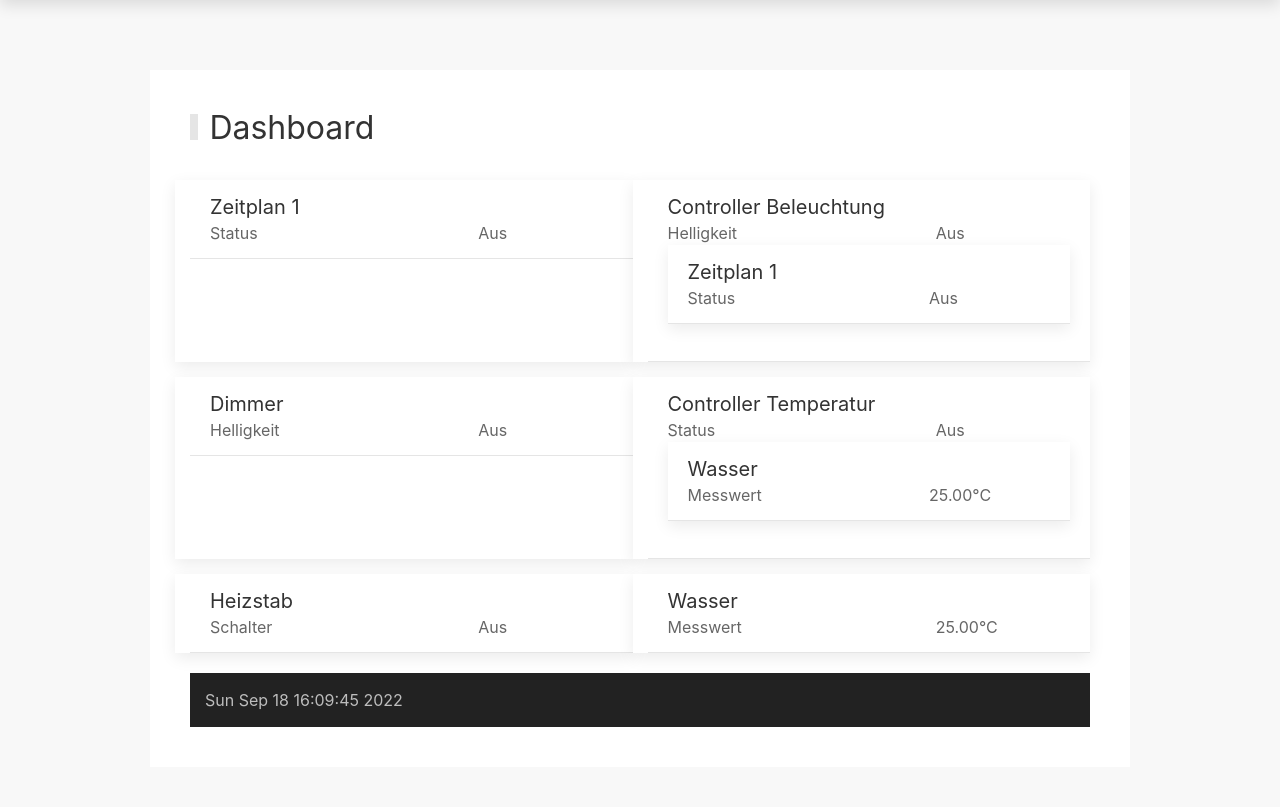
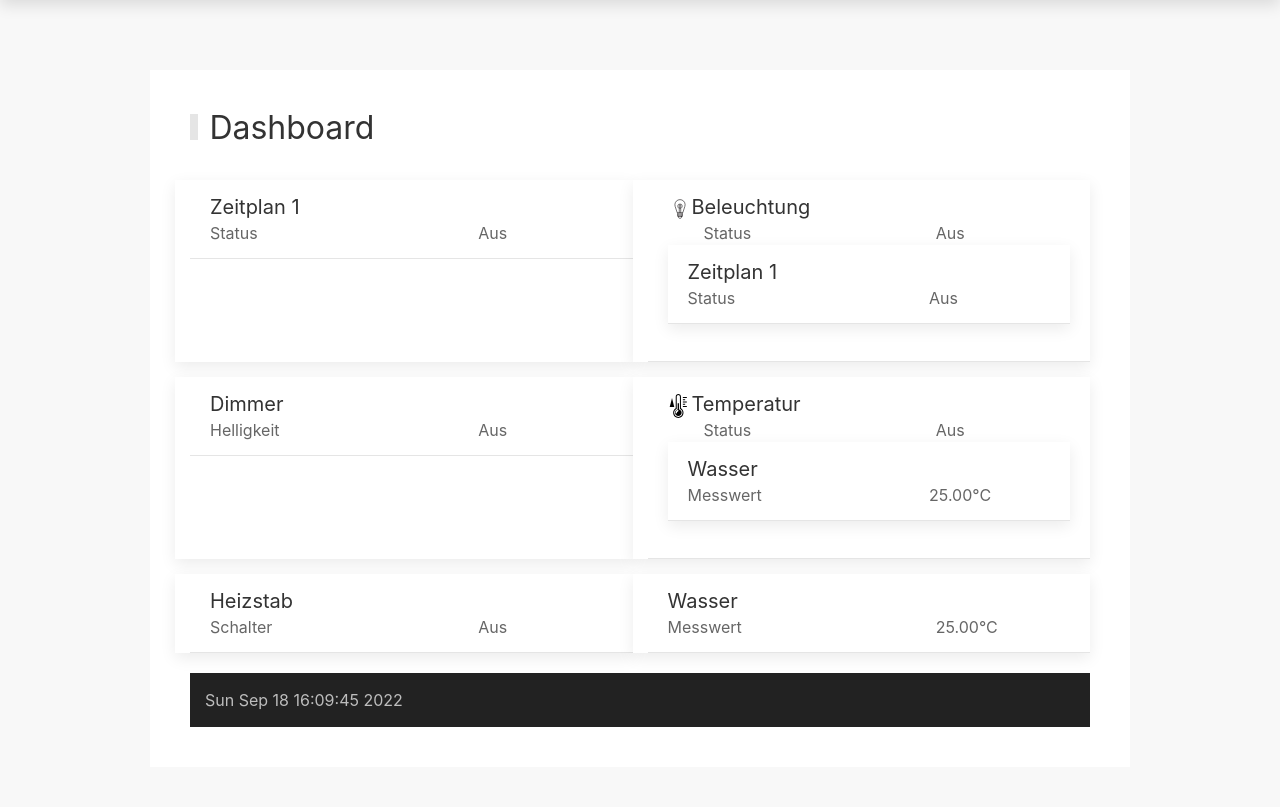
Before and after one commit to schwabix-1311/aquaPI, a Flask app: page / in a window 1280 px wide. Shown: the part 55-862 px from the top of the page. Run offline with Flask 2, Linux system fonts and the light colour scheme; some libraries are stand-ins or nearby versions.

Commit message:
All current CtrlNodes now have Vue counterparts
Unit of input node is now propagated to CtrlNode and from there
auto-selects its UI icon.

```diff
--- a/aquaPi/machineroom/msg_nodes.py
+++ b/aquaPi/machineroom/msg_nodes.py
@@ -20,9 +20,9 @@ log.setLevel(logging.WARNING)
 
 
 def get_unit_limits(unit):
-    if unit in ('°C', 'C'):
+    if unit in ('°C'):
         limits = 'min="15" max="33"'
-    elif unit in ('F', '°F'):
+    elif unit in ('°F'):
         limits = 'min="59" max="90"'
     elif unit in ('pH'):
         limits = 'min="6.0" max="8.0"'
@@ -188,6 +188,7 @@ class Schedule(BusNode):
         self.hires = len(cronspec.split(' ')) > 5
         if not _cont:
             self.data = 0
+        self.unit = '%'
 
     def __getstate__(self):
         state = super().__getstate__()
@@ -371,6 +372,13 @@ class CtrlMinimum(Controller):
         state = super().__getstate__()
         state.update(threshold=self.threshold)
         state.update(hysteresis=self.hysteresis)
+
+        for inp in self.get_inputs(True):
+            if hasattr(inp,'unit'):
+                unit = inp.unit
+                break
+        state.update(unit=unit)
+
         log.debug('CtrlMinimum.getstate %r', state)
         return state
 
@@ -397,8 +405,6 @@ class CtrlMinimum(Controller):
 
     def get_renderdata(self):
         ret = super().get_renderdata()
-        ret.update(pretty_data='Ein' if self.data else 'Aus')
-        ret.update(label='Status')
         if self._in_data < (self.threshold - self.hysteresis) * 0.95:
             ret.update(alert=('LOW', 'err'))
         elif self.data:
@@ -406,7 +412,6 @@ class CtrlMinimum(Controller):
         return ret
 
     def get_settings(self):
-        unit = '?'
         for inp in self.get_inputs(True):
             if hasattr(inp,'unit'):
                 unit = inp.unit
@@ -443,6 +448,13 @@ class CtrlMaximum(Controller):
         state = super().__getstate__()
         state.update(threshold=self.threshold)
         state.update(hysteresis=self.hysteresis)
+
+        for inp in self.get_inputs(True):
+            if hasattr(inp,'unit'):
+                unit = inp.unit
+                break
+        state.update(unit=unit)
+
         log.debug('CtrlMaximum.getstate %r', state)
         return state
 
@@ -468,8 +480,6 @@ class CtrlMaximum(Controller):
 
     def get_renderdata(self):
         ret = super().get_renderdata()
-        ret.update(pretty_data='Ein' if self.data else 'Aus')
-        ret.update(label='Status')
         if self._in_data > (self.threshold + self.hysteresis) * 1.05:
             ret.update(alert=('HIGH', 'err'))
         elif self.data:
@@ -477,7 +487,6 @@ class CtrlMaximum(Controller):
         return ret
 
     def get_settings(self):
-        unit = '?'
         for inp in self.get_inputs(True):
             if hasattr(inp,'unit'):
                 unit = inp.unit
@@ -523,6 +532,7 @@ class CtrlLight(Controller):
     def __getstate__(self):
         state = super().__getstate__()
         state.update(fade_time=self.fade_time)
+        state.update(unit=self.unit)
         log.debug('CtrlLight.getstate %r', state)
         return state
 
@@ -574,8 +584,6 @@ class CtrlLight(Controller):
 
     def get_renderdata(self):
         ret = super().get_renderdata()
-        ret.update(pretty_data=('%.1f%s' % (self.data, self.unit)) if self.data else 'Aus')
-        ret.update(label='Helligkeit')
         if self.data > 0 and self.data < 100:
             # ret.update(alert=('%i' % self.data, 'act'))
             ret.update(alert=('+' if self.target > self.data else '-', 'act'))
--- a/aquaPi/static/home.js
+++ b/aquaPi/static/home.js
@@ -22,11 +22,13 @@ const App = {
             Vue.set(this.nodes, id, node)
         },
         async updateNode(id, addNew=false) {
-            if ((id in this.nodes) | addNew) {
-                //TODO: error handler - might loose connection
-                const response = await fetch('/api/node/' + id)
-                const node = await response.json()
-                this.setNode(id, node)
+            if (id !== undefined) {
+                if ((id in this.nodes) | addNew) {
+                    //TODO: error handler - might loose connection
+                    const response = await fetch('/api/node/' + id)
+                    const node = await response.json()
+                    this.setNode(id, node)
+                }
             }
         }
     }
--- a/aquaPi/static/v-comps.js
+++ b/aquaPi/static/v-comps.js
@@ -6,6 +6,26 @@
  * however there will be a mechanism to fall back on anchestors, to allow
  * quick implementation (import?) of new nodes W/O a Vue component
  */
+
+// SVG edit e.g. in LibreOffice.Draw, then https://iconly.io/tools/svg-cleaner (6K -> 1.5k!)
+const unit2icon = new Map([
+    ['°C', 'thermo.svg'],
+    ['°C.min', 'thermo_min.svg'],
+    ['°C.max', 'thermo_max.svg'],
+    ['°F', 'thermo.svg'],
+    ['°F.min', 'thermo_min.svg'],
+    ['°F.max', 'thermo_max.svg'],
+    ['pH', 'gas.svg'],
+    ['pH.min', 'gas_min.svg'],
+    ['pH.max', 'gas_max.svg'],
+    ['rH', 'faucet.svg'],
+    ['rH.min', 'faucet.svg'],
+    ['rH.max', 'faucet.svg'],
+    ['%.min', 'min.'],
+    ['%.max', 'max.svg'],
+    ['.min', 'min.'],
+    ['.max', 'max.svg'],
+]);
 
 const AnyNode = {
     delimiters: ['[[', ']]'],
@@ -119,17 +139,25 @@ const CtrlNode = {
         this.in_id = this.node.inputs.sender[0]
         await this.$root.updateNode(this.in_id, addNew=true)
     },
+    computed: {
+        decoration() {
+            return ''
+        }
+    },
     template: `
           <div class="uk-card uk-card-small uk-card-default">
             <div class="uk-card-header">
               <h1 class="uk-card-title uk-margin-remove-bottom">
-                <span v-if="node != undefined">Controller [[ node.name ]]</span>
+                <span v-if="node != undefined">
+                  Controller [[ node.name ]]
+                </span>
                 <span v-else>[[ id ]] loading ...</span>
               </h1>
               <div :hidden="!getAlert">
                 <div v-bind:class="getAlertClass">[[ getAlert ]]</div>
               </div
             </div>
+
             <div v-if="node != undefined" class="uk-card-body uk-padding-remove">
               <div class="uk-grid-collapse" uk-grid>
                 <div class="uk-width-2-3">
@@ -145,3 +173,129 @@ const CtrlNode = {
     `
 };
 Vue.component('CtrlNode', CtrlNode);
+
+const CtrlMinimum = {
+    extends: CtrlNode,
+    computed: {
+        decoration() {
+            ret = ''
+            if (this.node !== undefined)
+                icon = unit2icon.get(this.node.unit + '.min')
+                if (icon !== undefined)
+                    ret += `<img src="static/${icon}" style="width:24px;height:24px;">`
+                //ret += '<span uk-icon="icon: arrow-up; ratio: 1"></span>'
+            return ret
+        }
+    },
+    template: `
+          <div class="uk-card uk-card-small uk-card-default">
+            <div class="uk-card-header">
+              <h1 class="uk-card-title uk-margin-remove-bottom">
+                <span v-if="node != undefined">
+                  <span v-html="decoration"></span>[[ node.name ]]
+                </span>
+                <span v-else>[[ id ]] loading ...</span>
+              </h1>
+              <div :hidden="!getAlert">
+                <div v-bind:class="getAlertClass">[[ getAlert ]]</div>
+              </div
+            </div>
+
+            <div v-if="node != undefined" class="uk-card-body uk-padding-remove">
+              <div class="uk-grid-collapse" uk-grid>
+                <div class="uk-width-2-3">
+                  <img style="width:36px">Status
+                </div
+                <div class="uk-width-expand">
+                  [[ node.data ? 'Ein' : 'Aus' ]]
+                </div>
+              </div>
+              <component is='BusNode' :id='in_id' ></component><br/>
+            </div>
+          </div>
+    `
+};
+Vue.component('CtrlMinimum', CtrlMinimum);
+
+const CtrlMaximum = {
+    extends: CtrlNode,
+    computed: {
+        decoration() {
+            ret = ''
+            if (this.node !== undefined)
+                icon = unit2icon.get(this.node.unit + '.max')
+                if (icon !== undefined)
+                    ret += `<img src="static/${icon}" style="width:24px;height:24px;">`
+                //ret += '<span uk-icon="icon: arrow-down; ratio: 1"></span>'
+            return ret
+        }
+    },
+    template: `
+          <div class="uk-card uk-card-small uk-card-default">
+            <div class="uk-card-header">
+              <h1 class="uk-card-title uk-margin-remove-bottom">
+                <span v-if="node != undefined">
+                  <span v-html="decoration"></span>[[ node.name ]]
+                </span>
+                <span v-else>[[ id ]] loading ...</span>
+              </h1>
+              <div :hidden="!getAlert">
+                <div v-bind:class="getAlertClass">[[ getAlert ]]</div>
+              </div
+            </div>
+
+            <div v-if="node != undefined" class="uk-card-body uk-padding-remove">
+              <div class="uk-grid-collapse" uk-grid>
+                <div class="uk-width-2-3">
+                  <img style="width:36px">Status
+                </div
+                <div class="uk-width-expand">
+                  [[ node.data ? 'Ein' : 'Aus' ]]
+                </div>
+              </div>
+              <component is='BusNode' :id='in_id' ></component><br/>
+            </div>
+          </div>
+    `
+};
+Vue.component('CtrlMaximum', CtrlMaximum);
+
+const CtrlLight = {
+    extends: CtrlNode,
+    computed: {
+        decoration() {
+            ret = ''
+            if (this.node !== undefined)
+                ret = '<img src="static/light.svg" style="width:24px;height:24px;">'
+            return ret
+        }
+    },
+    template: `
+          <div class="uk-card uk-card-small uk-card-default">
+            <div class="uk-card-header">
+              <h1 class="uk-card-title uk-margin-remove-bottom">
+                <span v-if="node != undefined">
+                  <span v-html="decoration"></span>[[ node.name ]]
+                </span>
+                <span v-else>[[ id ]] loading ...</span>
+              </h1>
+              <div :hidden="!getAlert">
+                <div v-bind:class="getAlertClass">[[ getAlert ]]</div>
+              </div
+            </div>
+
+            <div v-if="node != undefined" class="uk-card-body uk-padding-remove">
+              <div class="uk-grid-collapse" uk-grid>
+                <div class="uk-width-2-3">
+                  <img style="width:36px">Status
+                </div
+                <div class="uk-width-expand">
+                  [[ node.data==100 ? 'Ein' : node.data == 0 ? 'Aus' : node.data.toFixed(2).toString() + node.unit ]]
+                </div>
+              </div>
+              <component is='BusNode' :id='in_id' ></component><br/>
+            </div>
+          </div>
+    `
+};
+Vue.component('CtrlLight', CtrlLight);
--- a/aquaPi/templates/pages/home.html.jinja2
+++ b/aquaPi/templates/pages/home.html.jinja2
@@ -20,7 +20,7 @@
             {% for node in update %}
                 {% if 'Controller' in ('%s' % node.__class__.__bases__) %}
                     <!-- component is='DebugNode' id='{{ node.id }}' ></component><br/ -->
-                    <component is='CtrlNode' id='{{ node.id }}' ></component><br/>
+                    <component is='{{node.__class__.__name__}}' id='{{ node.id }}' ></component><br/>
                 {% else %}
                     <component is='BusNode' id='{{ node.id }}' ></component><br/>
                 {% endif %}
```
Also changed, not shown: aquaPi/static/gas_max.svg (added), aquaPi/static/gas_min.svg (added), aquaPi/static/max.svg (added), aquaPi/static/min.svg (added), aquaPi/static/thermo_max.svg (added), aquaPi/static/thermo_min.svg (added).
